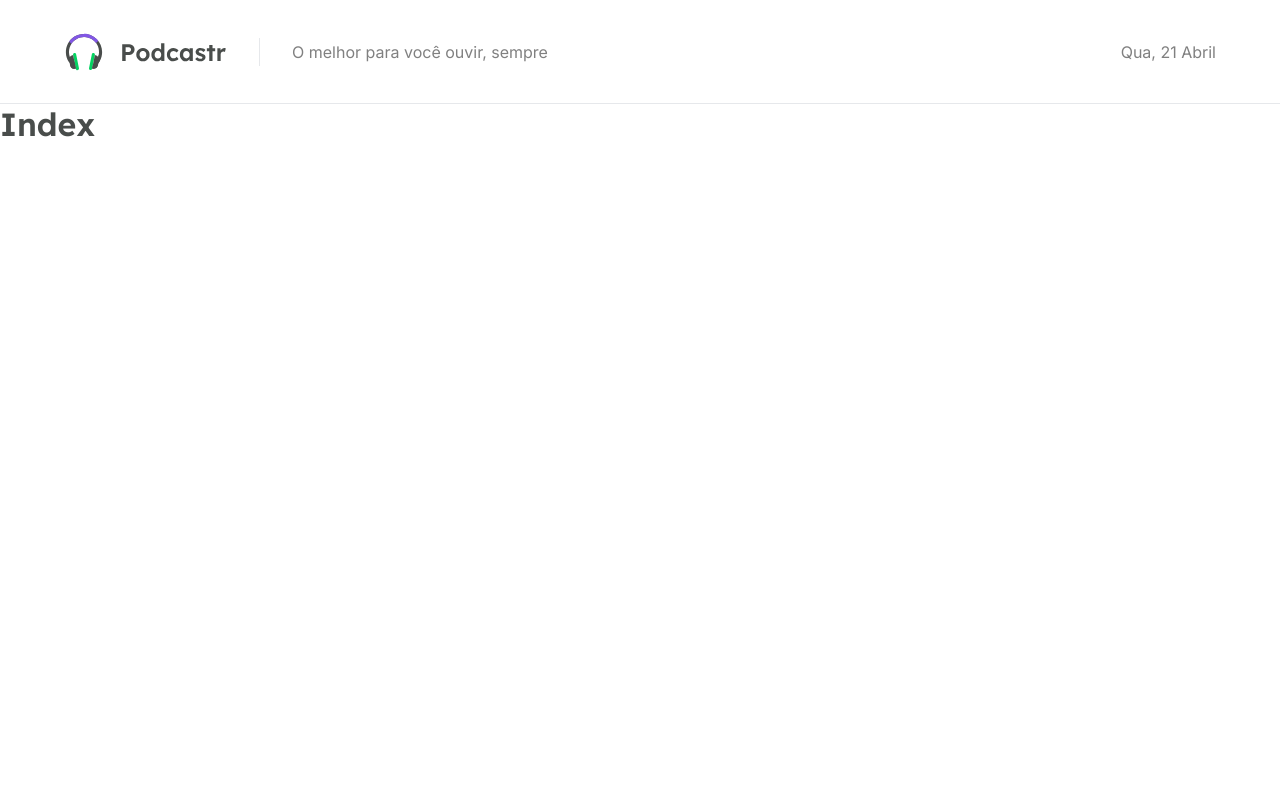
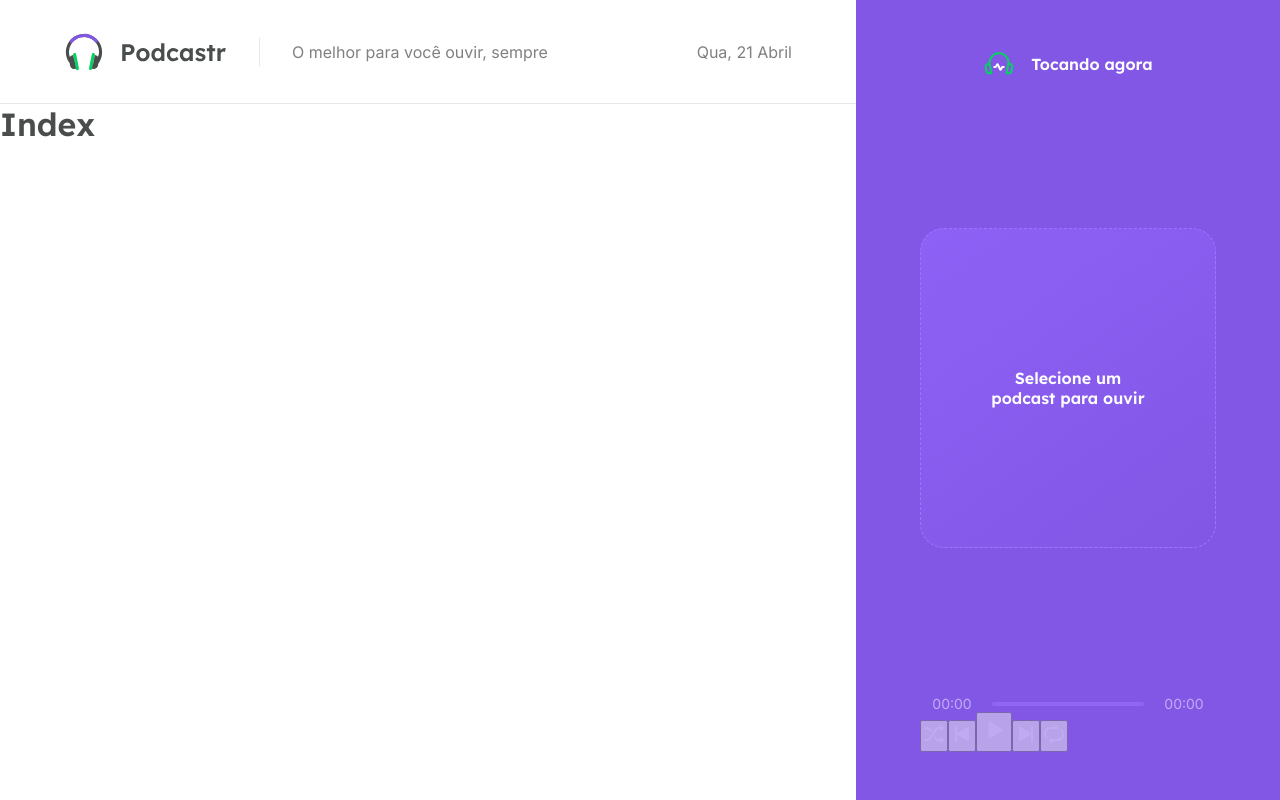
Before and after one commit to AndersonS7/nlw-podcastr, a Next.js app: page / in a window 1280 px wide. Built offline with nearby package versions, Linux system fonts and the light colour scheme.

Commit message:
finalizando a aula 2

```diff
--- a/src/components/Player/index.tsx
+++ b/src/components/Player/index.tsx
@@ -1,11 +1,46 @@
-
-import style from './styles.module.scss';
+import styles from './styles.module.scss';
 
 export default function Player() {
 
     return (
-        <div>
+        <div className={styles.playerContainer}>
+            <header id='header'>
+                <img src="/playing.svg" alt="Tocando agora" />
+                <strong>Tocando agora</strong>
+            </header>
 
+            <div className={styles.emptyPlayer}>
+                <strong>Selecione um podcast para ouvir</strong>
+            </div>
+
+            <footer className={styles.empty}>
+                <div className={styles.progress}>
+                    <span>00:00</span>
+                    <div className={styles.slider}>
+                        <div className={styles.emptySlider} />
+                    </div>
+                    <span>00:00</span>
+                </div>
+
+                <div className={styles.buttons}>
+                    <button type="button">
+                        <img src="/shuffle.svg" alt="Embaralhar" />
+                    </button>
+                    <button type="button">
+                        <img src="/play-previous.svg" alt="Tocar anterior" />
+                    </button>
+                    <button type="button" className={styles.playButton}>
+                        <img src="/play.svg" alt="Tocar" />
+                    </button>
+                    <button type="button">
+                        <img src="/play-next.svg" alt="Tocar próxima" />
+                    </button>
+                    <button type="button">
+                        <img src="/repeat.svg" alt="Repetir" />
+                    </button>
+                </div>
+
+            </footer>
         </div>
     )
 }
--- a/src/components/Player/styles.module.scss
+++ b/src/components/Player/styles.module.scss
@@ -1,3 +1,74 @@
 .playerContainer {
+    padding: 3rem 4rem;
+    width: 26.5rem;
+    height: 100vh;
+
+    background: var(--purple-500);
+    color: var(--white);
+
+    display: flex;
+    flex-direction: column;
+    align-items: center;
+    justify-content: space-between;
+
+    header {
+        display: flex;
+        align-items: center;
+        gap: 1rem;
+    }
+
+    strong {
+        font-family: Lexend, sans-serif;
+        font-weight: 600;
+    }
+
+    footer {
+        align-self: stretch;
+
+        &.empty {
+            opacity: 0.5;
+        }
+    }
+
 
 }
+
+.emptyPlayer {
+    width: 100%;
+    height: 20rem;
+    border: 1.5px dashed var(--purple-300);
+    border-radius: 1.5rem;
+    background: linear-gradient(143.8deg, rgba(145,100,250,0.8) 0%, rgba(0,0,0,0) 100%);
+
+    padding: 4rem;
+    text-align: center;
+
+    display: flex;
+    align-items: center;
+    justify-content: center;
+
+}
+
+.progress {
+    display: flex;
+    align-items: center;
+    gap: 0.5rem;
+    font-size: 0.875rem;
+
+    span {
+        display: inline-block;
+        width: 4rem;
+        text-align: center;
+    }
+
+    .slider {
+        flex: 1;
+
+        .emptySlider {
+            width: 100%;
+            height: 4px;
+            background: var(--purple-300);
+            border-radius: 2px;
+        }
+    }
+}
--- a/src/pages/_app.tsx
+++ b/src/pages/_app.tsx
@@ -1,9 +1,8 @@
-import '../styles/global.scss'
+import '../styles/global.scss';
+import styles from '../styles/app.module.scss';
 
 import Header from '../components/Header';
 import Player from '../components/Player';
-
-import styles from '../styles/app.module.scss';
 
 function MyApp({ Component, pageProps }) {
   return (
```
Also changed, not shown: src/styles/app.module.scss (line endings or trailing spaces).
